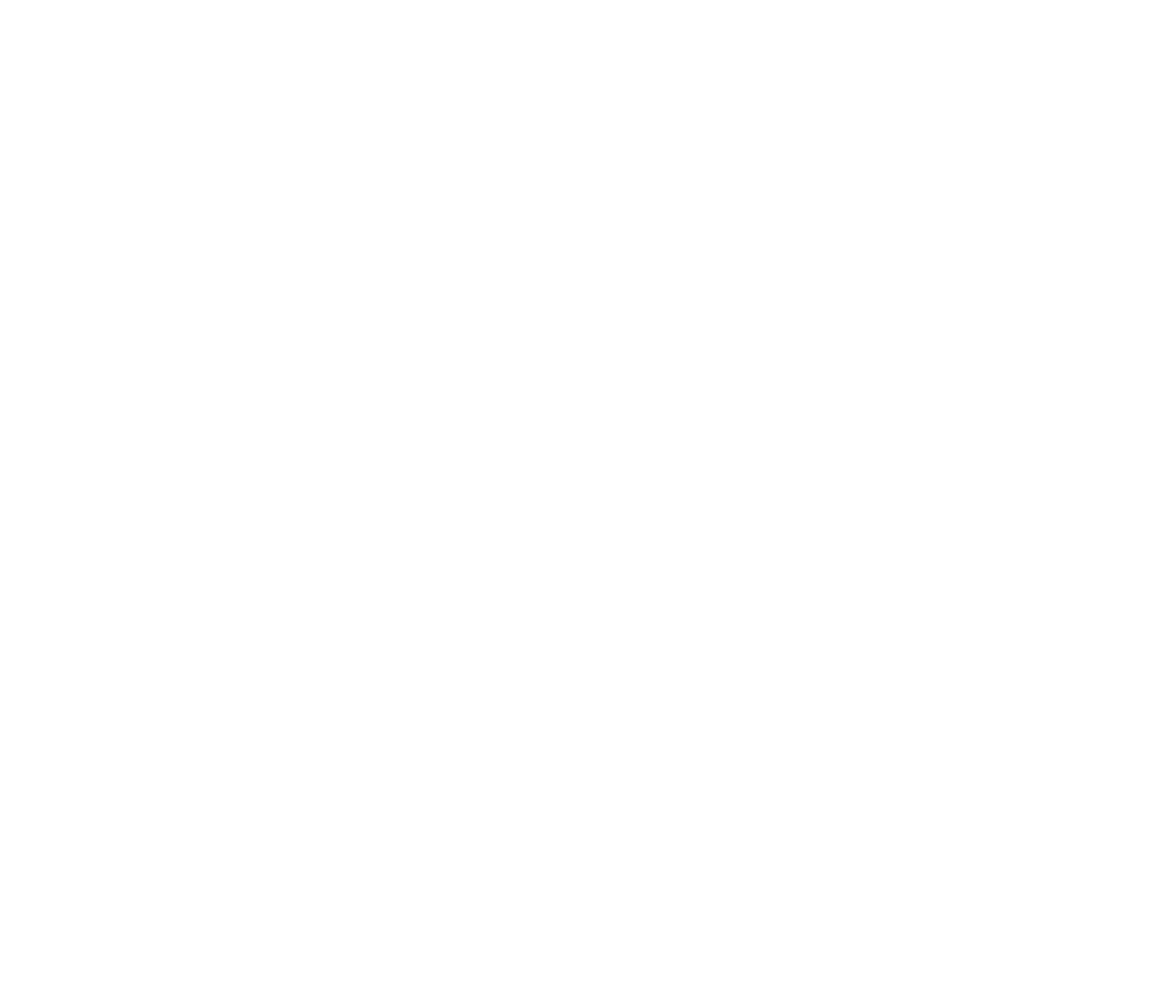
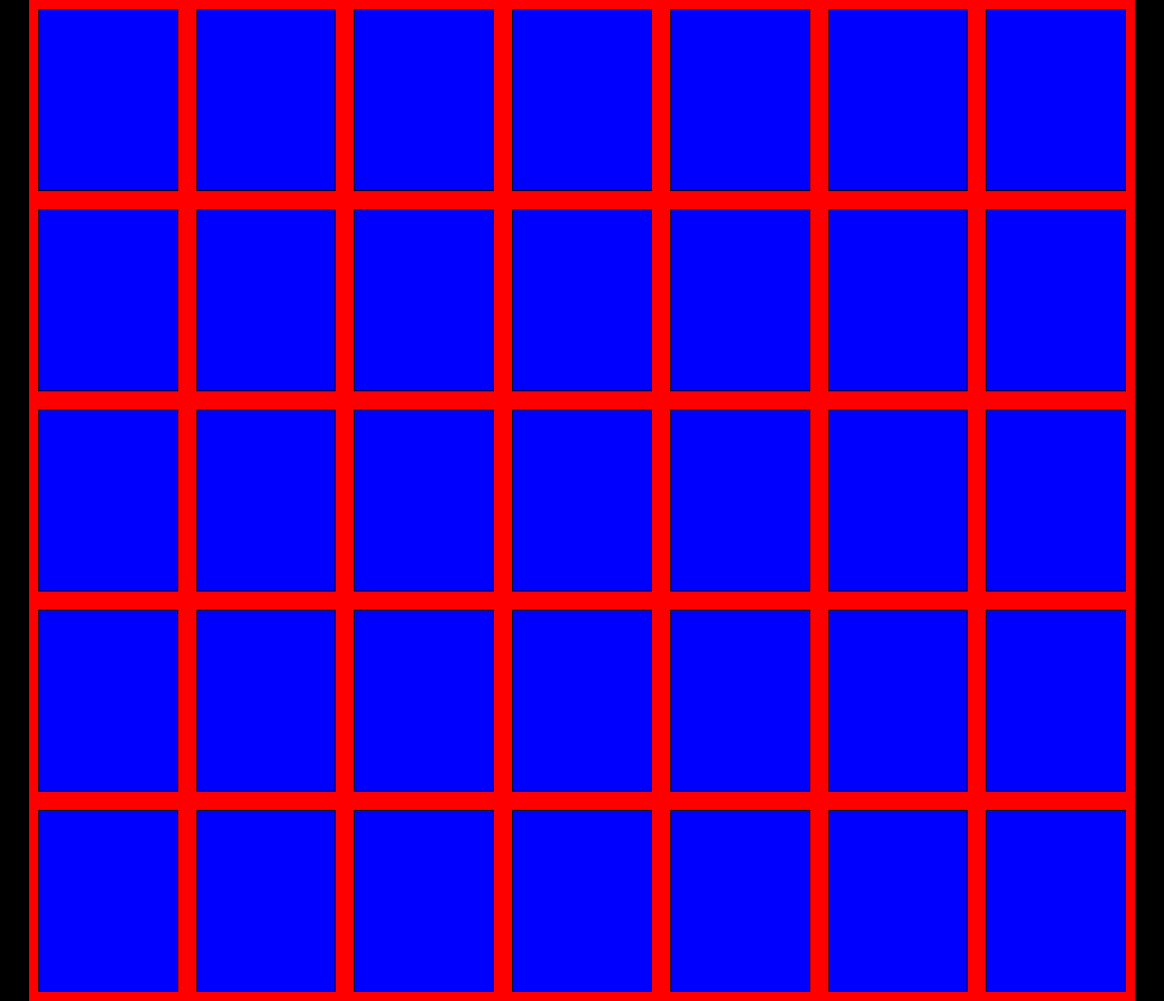
Before and after one commit to SimoneDUrso/html-css-zoom, a plain HTML site: page index.html in a window 1280 px wide. Shown: the whole page at 91% size. Before the commit the page ends 800 px from the top, so only its background shows below. Drawn offline with Linux system fonts and the light colour scheme.

Commit message:
[UPD] Created row with columns in HTML

```diff
--- a/css/style.css
+++ b/css/style.css
@@ -0,0 +1,32 @@
+* {
+    margin: 0;
+    padding: 0;
+    box-sizing: border-box;
+}
+
+body {
+    background-color: black
+}
+
+.container-main {
+    width: 95%;
+    margin: 0 auto;
+}
+
+.row-main {
+    background-color: red;
+    display: flex;
+    flex-wrap: wrap;
+}
+
+.col-14 {
+    width: calc(100% / 7);
+
+}
+
+.content-main {
+    margin: 10px;
+    background-color: blue;
+    border: 1px solid black;
+    height: 200px;
+}
--- a/index.html
+++ b/index.html
@@ -9,7 +9,187 @@
 </head>
 
 <body>
-    <main></main>
+    <main>
+        <div class="container-main">
+            <div class="row-main">
+                <div class="col-14">
+                    <div class="content-main">
+                    </div>
+                </div>
+
+                <div class="col-14">
+                    <div class="content-main">
+                    </div>
+                </div>
+
+                <div class="col-14">
+                    <div class="content-main">
+                    </div>
+                </div>
+
+                <div class="col-14">
+                    <div class="content-main">
+                    </div>
+                </div>
+
+                <div class="col-14">
+                    <div class="content-main">
+                    </div>
+                </div>
+
+                <div class="col-14">
+                    <div class="content-main">
+                    </div>
+                </div>
+
+                <div class="col-14">
+                    <div class="content-main">
+                    </div>
+                </div>
+
+                <div class="col-14">
+                    <div class="content-main">
+                    </div>
+                </div>
+
+                <div class="col-14">
+                    <div class="content-main">
+                    </div>
+                </div>
+
+                <div class="col-14">
+                    <div class="content-main">
+                    </div>
+                </div>
+
+                <div class="col-14">
+                    <div class="content-main">
+                    </div>
+                </div>
+
+                <div class="col-14">
+                    <div class="content-main">
+                    </div>
+                </div>
+
+                <div class="col-14">
+                    <div class="content-main">
+                    </div>
+                </div>
+
+                <div class="col-14">
+                    <div class="content-main">
+                    </div>
+                </div>
+
+                <div class="col-14">
+                    <div class="content-main">
+                    </div>
+                </div>
+
+                <div class="col-14">
+                    <div class="content-main">
+                    </div>
+                </div>
+
+                <div class="col-14">
+                    <div class="content-main">
+                    </div>
+                </div>
+
+                <div class="col-14">
+                    <div class="content-main">
+                    </div>
+                </div>
+
+                <div class="col-14">
+                    <div class="content-main">
+                    </div>
+                </div>
+
+                <div class="col-14">
+                    <div class="content-main">
+                    </div>
+                </div>
+
+                <div class="col-14">
+                    <div class="content-main">
+                    </div>
+                </div>
+
+                <div class="col-14">
+                    <div class="content-main">
+                    </div>
+                </div>
+
+                <div class="col-14">
+                    <div class="content-main">
+                    </div>
+                </div>
+
+                <div class="col-14">
+                    <div class="content-main">
+                    </div>
+                </div>
+
+                <div class="col-14">
+                    <div class="content-main">
+                    </div>
+                </div>
+
+                <div class="col-14">
+                    <div class="content-main">
+                    </div>
+                </div>
+
+                <div class="col-14">
+                    <div class="content-main">
+                    </div>
+                </div>
+
+                <div class="col-14">
+                    <div class="content-main">
+                    </div>
+                </div>
+
+                <div class="col-14">
+                    <div class="content-main">
+                    </div>
+                </div>
+
+                <div class="col-14">
+                    <div class="content-main">
+                    </div>
+                </div>
+
+                <div class="col-14">
+                    <div class="content-main">
+                    </div>
+                </div>
+
+                <div class="col-14">
+                    <div class="content-main">
+                    </div>
+                </div>
+
+                <div class="col-14">
+                    <div class="content-main">
+                    </div>
+                </div>
+
+                <div class="col-14">
+                    <div class="content-main">
+                    </div>
+                </div>
+
+                <div class="col-14">
+                    <div class="content-main">
+                    </div>
+                </div>
+            </div>
+
+        </div>
+    </main>
     <footer></footer>
 </body>
 
```
